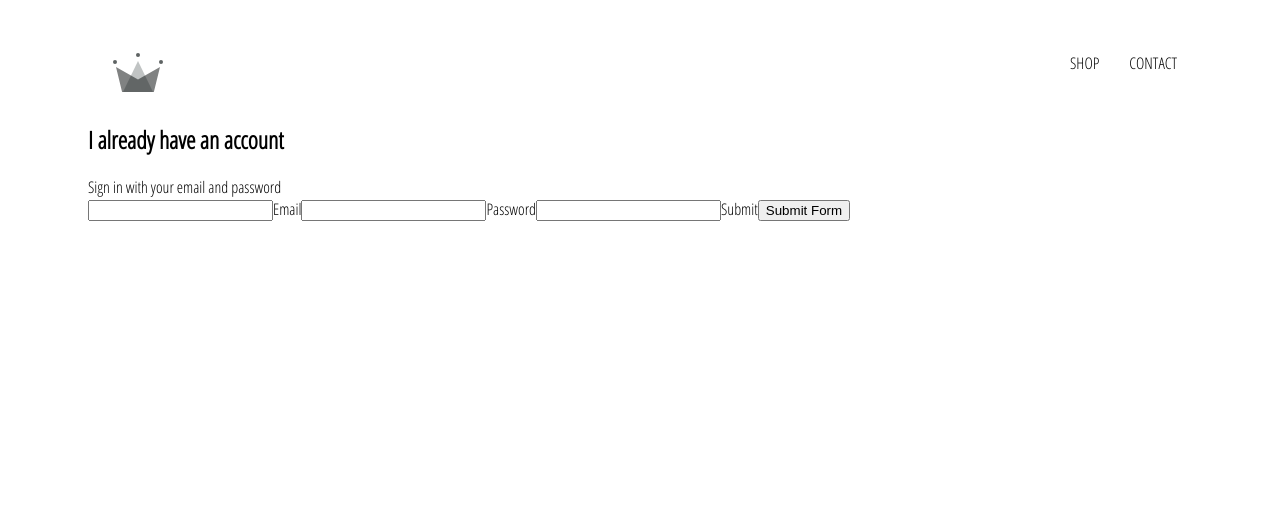
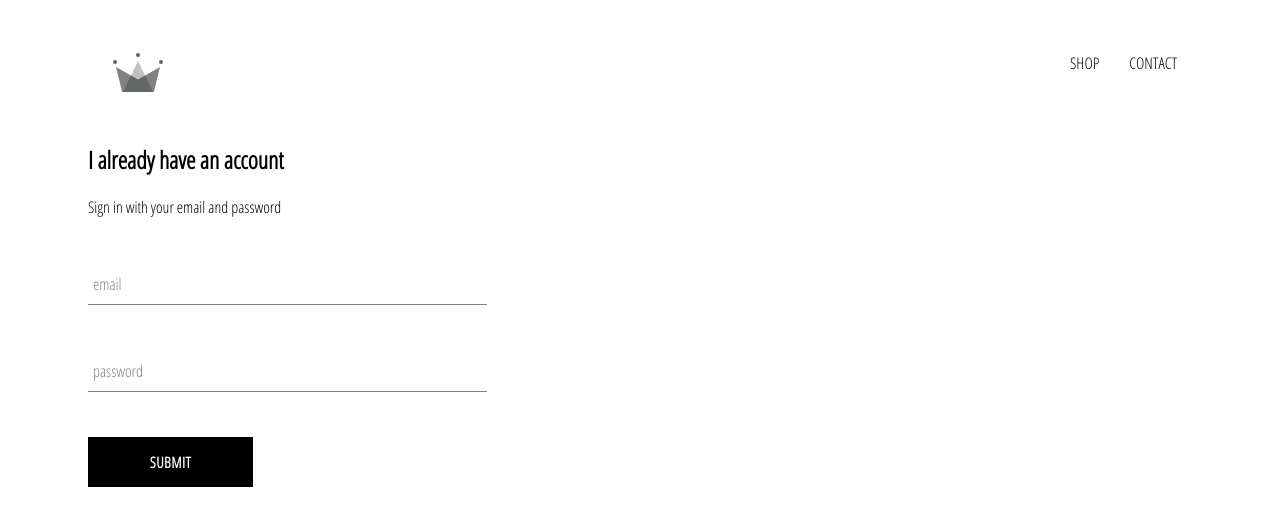
Before and after one commit to namangirdhar16/e-kart, a React (Create React App) app: page /signin in a window 1280 px wide. Shown: the top 526 px of the page. Built offline with nearby package versions, Linux system fonts and the light colour scheme.

Commit message:
formInput component and Custom Button add

```diff
--- a/src/components/App.js
+++ b/src/components/App.js
@@ -4,7 +4,8 @@
 import HomePage from '../pages/HomePage/HomePage'
 import '../App.css';
 import Header from './Header/Header';
-import SignInSignOut from '../pages/SignInSignOutPage/SignInSignOutPage';
+
+import SignInSignUp from '../pages/SignInSignUp/SignInSignUp';
 
 
 const HatsPage = (props) => {
@@ -32,7 +33,7 @@
                 <Route path = "/hats" exact component = {HatsPage} />
                 <Route path = "/jackets" exact component = {HatsPage} />
                 <Route path = "/shop" exact component = {ShopPage} />
-                <Route path = "/signin" exact component = {SignInSignOut} />
+                <Route path = "/signin" exact component = {SignInSignUp} />
               </Switch>
             </Router>
         </div>)
--- /dev/null
+++ b/src/components/custom-button/CustomButton.js
@@ -0,0 +1,14 @@
+import React from 'react';
+import './CustomButton.scss';
+
+
+const CustomButton = ({ children , ...otherProps }) => {
+
+     return (
+         <button className = "custom-button" {...otherProps} >
+             {children}
+         </button>
+     )
+}
+
+export default CustomButton;
--- /dev/null
+++ b/src/components/custom-button/CustomButton.scss
@@ -0,0 +1,22 @@
+.custom-button {
+    min-width: 165px;
+    width: auto;
+    height: 50px;
+    letter-spacing: 0.5px;
+    line-height: 50px;
+    padding: 0 35px 0 35px;
+    font-size: 15px;
+    background-color: black;
+    color: white;
+    text-transform: uppercase;
+    font-family: 'Open Sans Condensed';
+    font-weight: bolder;
+    border: none;
+    cursor: pointer;
+
+    &:hover {
+      background-color: white;
+      color: black;
+      border: 1px solid black;
+    }
+  }
--- /dev/null
+++ b/src/components/form-input/FormInput.js
@@ -0,0 +1,21 @@
+import React from 'react';
+
+import './FormInput.scss';
+
+const FormInput = ({ handleChange , label , ...otherProps }) => {
+    return (
+        <div className = "group">
+            <input className = "form-input" onChange = {handleChange} {...otherProps} />
+               {
+                   label ?
+                   <label className = {`${otherProps.value.length ? 'shrink' : 'form-input-label'}`} >
+                   {label}
+                   </label>
+                   : null
+               }
+
+        </div>
+    )
+}
+
+export default FormInput;
--- /dev/null
+++ b/src/components/form-input/FormInput.scss
@@ -0,0 +1,54 @@
+$sub-color: grey;
+$main-color: black;
+
+@mixin shrinkLabel {
+  top: -14px;
+  font-size: 12px;
+  color: $main-color;
+}
+
+.group {
+  position: relative;
+  margin: 45px 0;
+
+  .form-input {
+    background: none;
+    background-color: white;
+    color: $sub-color;
+    font-size: 18px;
+    padding: 10px 10px 10px 5px;
+    display: block;
+    width: 100%;
+    border: none;
+    border-radius: 0;
+    border-bottom: 1px solid $sub-color;
+    margin: 25px 0;
+
+    &:focus {
+      outline: none;
+    }
+
+    &:focus ~ .form-input-label {
+      @include shrinkLabel();
+    }
+  }
+
+  input[type='password'] {
+    letter-spacing: 0.3em;
+  }
+
+  .form-input-label {
+    color: $sub-color;
+    font-size: 16px;
+    font-weight: normal;
+    position: absolute;
+    pointer-events: none;
+    left: 5px;
+    top: 10px;
+    transition: 300ms ease all;
+
+    &.shrink {
+      @include shrinkLabel();
+    }
+  }
+}
--- a/src/components/sign-in/SignIn.js
+++ b/src/components/sign-in/SignIn.js
@@ -1,7 +1,8 @@
 import React from 'react';
 
 import './SignIn.scss';
-
+import CustomButton from '../custom-button/CustomButton';
+import FormInput from '../form-input/FormInput';
 
 class SignIn extends React.Component{
 
@@ -31,13 +32,15 @@
                <h2>I already have an account</h2>
                <span>Sign in with your email and password</span>
                <form onSubmit = {(e) => this.onHandleSubmit(e)}>
-                   <input name = "email" type = "email" value = {this.state.email}  required/>
-                   <label>Email</label>
-                   <input onChange = {(e)=> this.onHandleChange(e)} name = "email" type = "email" value = {this.state.email} />
-                   <label>Password</label>
-                   <input onChange = {(e)=> this.onHandleChange(e)} name = "password" type = "password" value = {this.state.password} />
-                   <label>Submit</label>
-                   <input type = "submit" value = "Submit Form" />
+                   {/* {/* <FormInput name = "email" type = "email" value = {this.state.email} label = "email"    required/> */}
+                   {/* <label>Email</label>  */}
+                   <FormInput handleChange = {(e)=> this.onHandleChange(e)} name = "email" type = "email" label = "email"  required value = {this.state.email} />
+                   {/* <label>Password</label> */}
+                   <FormInput handleChange = {(e)=> this.onHandleChange(e)} name = "password" type = "password" label = "password" required value = {this.state.password} />
+                   {/* <label>Submit</label> */}
+                   <CustomButton type = "submit">
+                       Submit
+                   </CustomButton>
 
                </form>
            </div>
--- a/src/components/sign-in/SignIn.scss
+++ b/src/components/sign-in/SignIn.scss
@@ -0,0 +1,9 @@
+.sign-in{
+    width: 30vw;
+    display: flex;
+    flex-direction: column;
+
+    .title{
+        margin: 10px 0px;
+    }
+}
--- a/src/pages/SignInSignOutPage/SignInSignOutPage.js
+++ b/src/pages/SignInSignUp/SignInSignUp.js
@@ -1,12 +1,12 @@
 import React from 'react';
 
 import SignIn from '../../components/sign-in/SignIn'
-const SignInSignOut = () => {
+const SignInSignUp = () => {
     return (
-        <div>
+        <div class = "sign-in-sign-up">
             <SignIn />
         </div>
     )
 }
 
-export default SignInSignOut;
+export default SignInSignUp;
```
Also changed, not shown: src/pages/SignInSignUp/SignInSignUp.scss (added).
